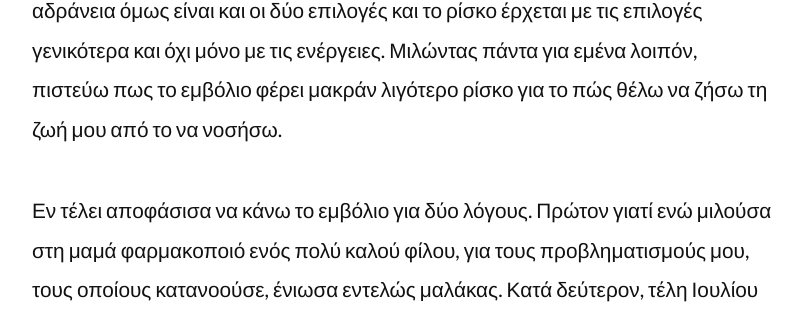
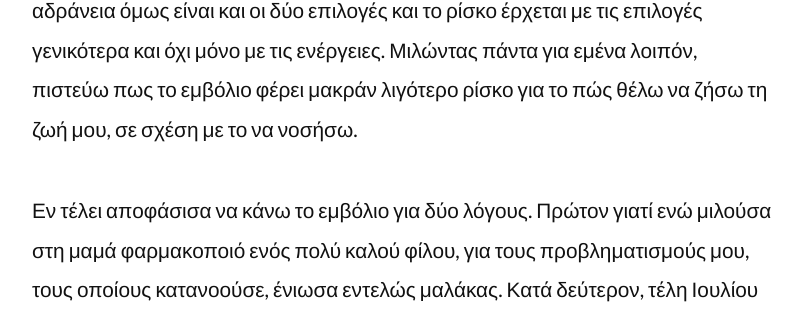
Before and after one commit to parisk/parisk.github.io, a Jekyll site: the page built from _posts/2021-05-11-covid-vaccine.md, in a window 1280 px wide and 1400 px high, scrolled down 1668 px. Shown: the part 776-1087 px from the top of the window, without its empty margins (238-1040 px from the left). Built offline with Jekyll 4.4.1, drawn with Linux system fonts in a browser that asks for light colours; comment, search, counter and statistics services are not loaded; some of the changed text lies outside the part shown.

Commit message:
Update 2021-05-11-covid-vaccine.md

```diff
--- a/_posts/2021-05-11-covid-vaccine.md
+++ b/_posts/2021-05-11-covid-vaccine.md
@@ -14,7 +14,7 @@ permalink: /articles/el/covid-vaccine
 
 Εδώ πρέπει να τονίσουμε πως η συντριπτική πλειοψηφία από εμάς, είτε είμαστε επιχειρηματίες, προγραμματιστές, δικηγόροι, υδραυλικοί, φωτογράφοι, αισθητικοί, μουσικοί, μηχανικοί και δεν ξέρω ’γώ τι άλλο, κατανοούμε χοντρά-χοντρά στον ίδιο βαθμό τη διαφορά μεταξύ των εμβολίων mRNA και DNA. Άντε κάποιοι να μπορούμε να ερμηνεύσουμε κάπως περισσότερο τη στατιστική, λόγω της φύσης της εργασίας μας. Αλλά σε καμία των περιπτώσεων δεν είμαστε ειδικοί. Επίσης ποτέ στο παρελθόν δεν ζυγίσαμε θετικά και αρνητικά εμβολίων και πόσο μάλλον να μπούμε σε διαδικασία σύγκρισης εταιρειών. Αυτό σαφώς δεν σημαίνει πως επειδή δεν κάναμε κάτι στο παρελθόν, δεν θα το κάνουμε στο μέλλον, αλίμονο. Αλλά για να το κάνουμε τώρα, πρέπει να απαντήσουμε στο “γιατί να μπω στη διαδικασία” και στο “γιατί είμαι σε θέση να κρίνω”. Είναι απαραίτητο να μπορώ να κρίνω αντικειμενικά τα πάντα; Σαφώς και όχι. Αλλά πρέπει τότε να ξέρω πως παίρνω μία απόφαση με βάση το ένστικτο και το “στομάχι”, κάτι το οποίο είναι απολύτως σεβαστό και θεμιτό. Το κάνουμε σε διάφορες πτυχές της ζωής μας άλλωστε, χωρίς να το καταλαβαίνουμε.
 
-Με απασχόλησε όμως γιατί με φόβισε το σκηνικό του εμβολίου περισσότερο από τον COVID, ακόμα και αν τα νούμερα στο βαθμό που μπορώ να τα ερμηνεύσω φαίνονται σαφώς πιο αισιόδοξα. Πιστεύω πως οφείλεται στον τρόπο που αντιλαμβανόμαστε το ρίσκο, όταν κάνουμε “ενεργητικές” ή “παθητικές” επιλογές, αντίστοιχα. Εξηγώ τι εννοώ. Πηγαίνοντας να κάνω το εμβόλιο επιλέγω να εκτεθώ σε έναν συγκεκριμένο κίνδυνο, μία συγκεκριμένη στιγμή οπότε οι άμυνες μου νομίζω πως έρχονται στην επιφάνεια αντανακλαστικά. Αντίθετα, αν επιλέξω να μην κάνω το εμβόλιο και να αφήσω τα πράγματα "να έρθουν μόνα τους, αν τύχει" κάνω ακριβώς αυτό, τίποτα. Δεν έρχεται κάποια άμυνα στην επιφάνεια γιατί δεν άλλαξε κάτι. Θα ζήσω τη ζωή μου όπως τη ζω κάθε μέρα τους τελευταίους μήνες. Όπως για παράδειγμα το να μπαίνεις στο αμάξι κάθε μέρα δεν αναστατώνει σχεδόν κανέναν, ενώ σαφώς περισσότεροι αναστατώνονται κατά καιρούς μπαίνοντας στο αεροπλάνο και ας είναι σαφώς πιο ασφαλές μέσο μεταφοράς. Η ενέργεια και η αδράνεια όμως είναι και οι δύο επιλογές και το ρίσκο έρχεται με τις επιλογές γενικότερα και όχι μόνο με τις ενέργειες. Μιλώντας πάντα για εμένα λοιπόν, πιστεύω πως το εμβόλιο φέρει μακράν λιγότερο ρίσκο για το πώς θέλω να ζήσω τη ζωή μου από το να νοσήσω.
+Με απασχόλησε όμως γιατί με φόβισε το σκηνικό του εμβολίου περισσότερο από τον COVID, ακόμα και αν τα νούμερα στο βαθμό που μπορώ να τα ερμηνεύσω φαίνονται σαφώς πιο αισιόδοξα. Πιστεύω πως οφείλεται στον τρόπο που αντιλαμβανόμαστε το ρίσκο, όταν κάνουμε “ενεργητικές” ή “παθητικές” επιλογές, αντίστοιχα. Εξηγώ τι εννοώ. Πηγαίνοντας να κάνω το εμβόλιο επιλέγω να εκτεθώ σε έναν συγκεκριμένο κίνδυνο, μία συγκεκριμένη στιγμή οπότε οι άμυνες μου νομίζω πως έρχονται στην επιφάνεια αντανακλαστικά. Αντίθετα, αν επιλέξω να μην κάνω το εμβόλιο και να αφήσω τα πράγματα "να έρθουν μόνα τους, αν τύχει" κάνω ακριβώς αυτό, τίποτα. Δεν έρχεται κάποια άμυνα στην επιφάνεια γιατί δεν άλλαξε κάτι. Θα ζήσω τη ζωή μου όπως τη ζω κάθε μέρα τους τελευταίους μήνες. Όπως για παράδειγμα το να μπαίνεις στο αμάξι κάθε μέρα δεν αναστατώνει σχεδόν κανέναν, ενώ σαφώς περισσότεροι αναστατώνονται κατά καιρούς μπαίνοντας στο αεροπλάνο και ας είναι σαφώς πιο ασφαλές μέσο μεταφοράς. Η ενέργεια και η αδράνεια όμως είναι και οι δύο επιλογές και το ρίσκο έρχεται με τις επιλογές γενικότερα και όχι μόνο με τις ενέργειες. Μιλώντας πάντα για εμένα λοιπόν, πιστεύω πως το εμβόλιο φέρει μακράν λιγότερο ρίσκο για το πώς θέλω να ζήσω τη ζωή μου, σε σχέση με το να νοσήσω.
 
 Εν τέλει αποφάσισα να κάνω το εμβόλιο για δύο λόγους. Πρώτον γιατί ενώ μιλούσα στη μαμά φαρμακοποιό ενός πολύ καλού φίλου, για τους προβληματισμούς μου, τους οποίους κατανοούσε, ένιωσα εντελώς μαλάκας. Κατά δεύτερον, τέλη Ιουλίου είναι ο γάμος ενός επίσης πολύ καλού φίλου, και δεν σκοπεύω να τον χάσω με τίποτα, λόγω της κοινωνικής μου ζωής που θα με φέρει σε επαφή με τον COVID πάλι, όπως έχει κάνει και στο παρελθόν και ας την έχω σκαπουλάρει.
 
```
